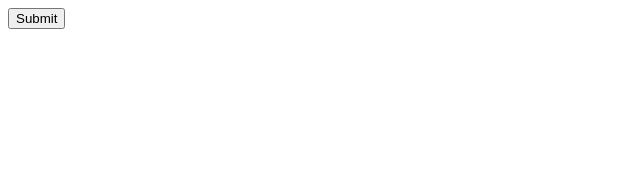
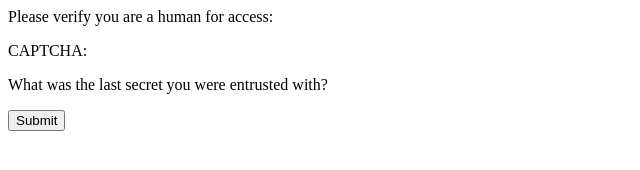
Before and after one commit to rayzhu12/newcaptcha, a plain HTML site: page index.html in a window 1280 px wide. Shown: the whole page, without its empty margins (0-640 px from the left). Drawn offline with Linux system fonts and the light colour scheme.

Commit message:
added all the text

```diff
--- a/index.html
+++ b/index.html
@@ -5,6 +5,9 @@
 
 </head>
 <body>
+    <p>Please verify you are a human for access:</p>
+    <p>CAPTCHA:</p>
+    <p>What was the last secret you were entrusted with?</p>
     <button>Submit</button>
 </body>
 </html>
```
